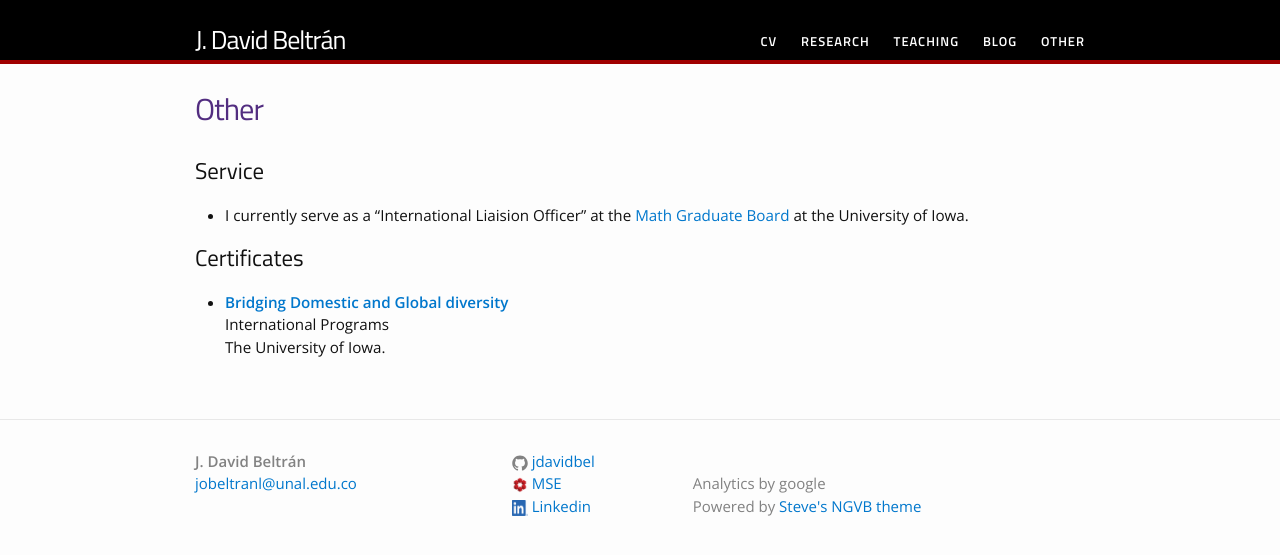
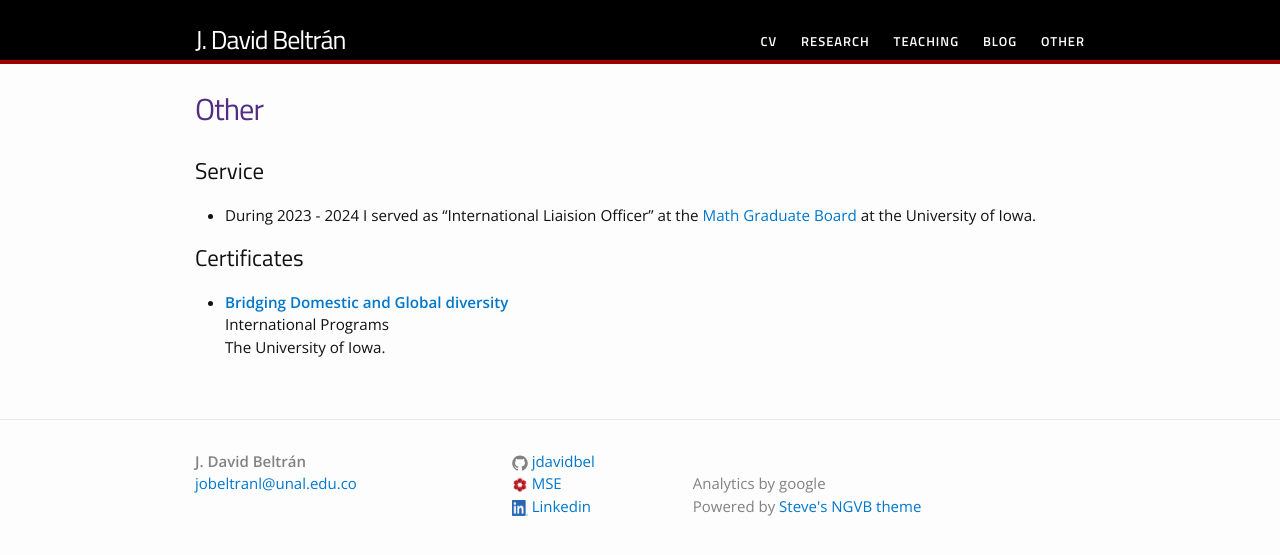
Before and after one commit to jdavidbel/jdavidbel.github.io, a Jekyll site: the page built from other.md, in a window 1280 px wide. Shown: the top 555 px of the page. Built offline with Jekyll 4.4.1, drawn with Linux system fonts in a browser that asks for light colours.

Commit message:
changes
a couple of changes

```diff
--- a/other.md
+++ b/other.md
@@ -5,7 +5,7 @@ permalink: /Other/
 ---
 
 ## Service
-- I currently serve as a "International Liaision Officer" at the [Math Graduate Board](https://mathgradboard.com/) at the University of Iowa.
+- During 2023 - 2024 I served as "International Liaision Officer" at the [Math Graduate Board](https://mathgradboard.com/) at the University of Iowa.
 
 ## Certificates
 
```
Also changed, not shown: teaching/teaching.md (+5 -3 lines).
